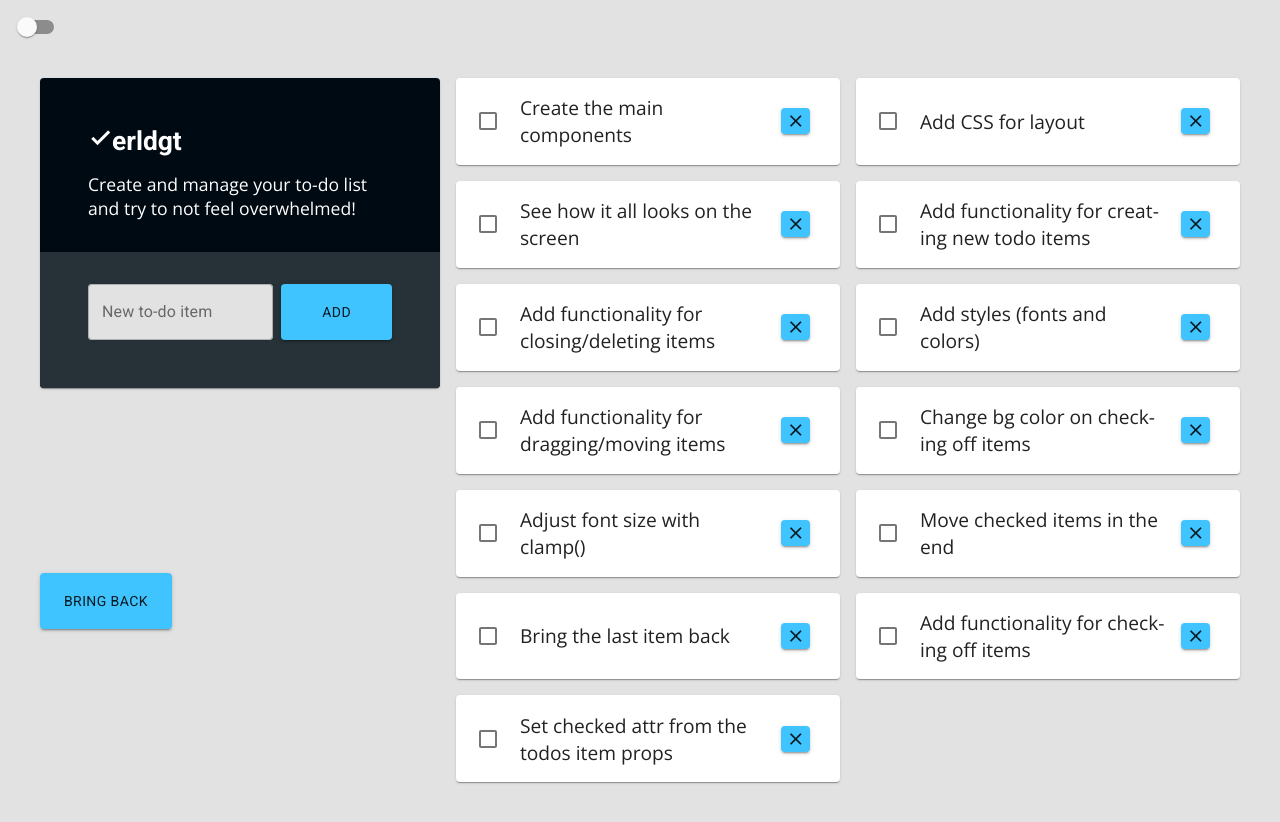
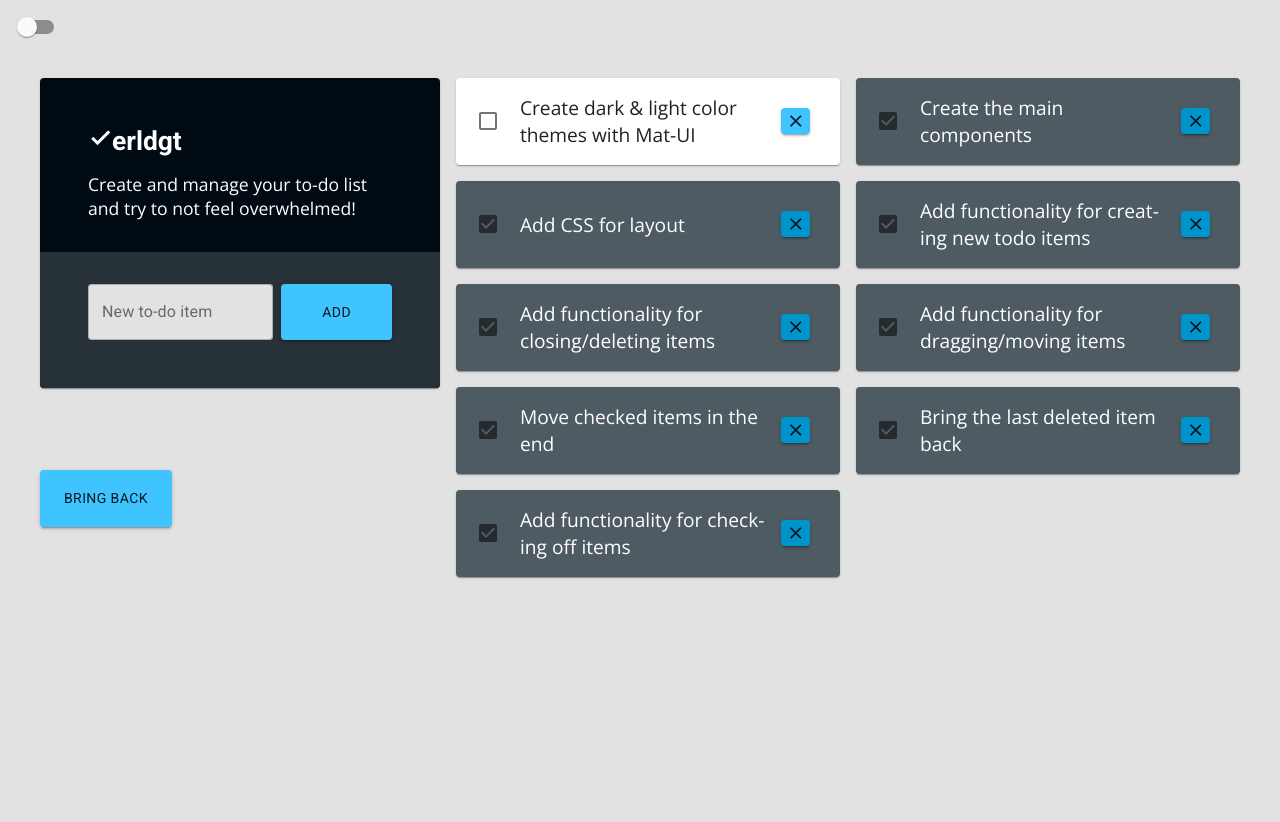
Before and after one commit to olhanotolga/erldgt-dream-todo, a React (Create React App) app: page / in a window 1280 px wide. Shown: the top 822 px of the page. Built offline with nearby package versions, Linux system fonts and the light colour scheme.

Commit message:
tidy up the code a bit

```diff
--- a/src/App.js
+++ b/src/App.js
@@ -8,19 +8,15 @@ import './App.css';
 class App extends React.Component {
 	state = {
 		todos: [
-			{ id: '1', text: 'Create the main components', check: false},
-			{ id: '2', text: 'Add CSS for layout', check: false},
-			{ id: '3', text: 'See how it all looks on the screen', check: false},
-			{ id: '4', text: 'Add functionality for creating new todo items', check: false},
-			{ id: '5', text: 'Add functionality for closing/deleting items', check: false},
-			{ id: '6', text: 'Add styles (fonts and colors)', check: false},
-			{ id: '7', text: 'Add functionality for dragging/moving items', check: false},
-			{ id: '8', text: 'Change bg color on checking off items', check: false},
-			{ id: '9', text: 'Adjust font size with clamp()', check: false},
-			{ id: '10', text: 'Move checked items in the end', check: false},
-			{ id: '11', text: 'Bring the last item back', check: false},
-			{ id: '12', text: 'Add functionality for checking off items', check: false},
-			{ id: '13', text: 'Set checked attr from the todos item props', check: false},
+			{ id: '1', text: 'Create the main components', check: true},
+			{ id: '2', text: 'Add CSS for layout', check: true},
+			{ id: '4', text: 'Add functionality for creating new todo items', check: true},
+			{ id: '5', text: 'Add functionality for closing/deleting items', check: true},
+			{ id: '6', text: 'Create dark & light color themes with Mat-UI', check: false},
+			{ id: '7', text: 'Add functionality for dragging/moving items', check: true},
+			{ id: '10', text: 'Move checked items in the end', check: true},
+			{ id: '11', text: 'Bring the last deleted item back', check: true},
+			{ id: '12', text: 'Add functionality for checking off items', check: true},
 		],
 		lastRemoved: ''
 	}
@@ -41,9 +37,7 @@ class App extends React.Component {
 		const newArray = [...this.state.todos];
 		let removedItem;
 		for (let todo of this.state.todos) {
-			if (todo.id === itemID) {
-				removedItem = todo;
-			}
+			if (todo.id === itemID) removedItem = todo;
 		}
 		let targetItemIndex = this.state.todos.indexOf(removedItem);
 		let removed = newArray.splice(targetItemIndex, 1);
@@ -60,12 +54,9 @@ class App extends React.Component {
 	}
 
 	changeStateOfCheckedItem = (itemID) => {
-		// console.log('sort items in progress, item changed:', itemID);
 		let checkedItem;
 		for (let todo of this.state.todos) {
-			if (todo.id === itemID) {
-				checkedItem = todo;
-			}
+			if (todo.id === itemID) checkedItem = todo;
 		}
 
 		let newCheckState = !checkedItem.check;
@@ -89,13 +80,6 @@ class App extends React.Component {
 		this.setState({ todos: newArray })
 	}
 
-	// // const [todos, updateTodos] = useState(props.todos);
-
-	// handleOnDragEnd(result) {
-
-
-	// 	updateTodos(items);
-	// }
 	render() {
 		return (
 			<main className="App">
--- a/src/components/todo-list/todo-item/todo-item.component.jsx
+++ b/src/components/todo-list/todo-item/todo-item.component.jsx
@@ -5,9 +5,7 @@ import Button from '@material-ui/core/Button';
 
 export class TodoItem extends React.Component {
 
-	// on checking the item off/back on
 	onCheckOnOff = () => {
-		// change the check prop of the todos object
 		this.props.onItemCheck(this.props.todoIndex);
 	}
 
--- a/src/components/todo-list/todo-list.component.jsx
+++ b/src/components/todo-list/todo-list.component.jsx
@@ -15,7 +15,6 @@ export function TodoList(props) {
 						{ props.todos.sort((a, b) => {
 							return (a.check - b.check)
 						}).map((item, index) => {
-
 							return (
 								<Draggable key={item.id} draggableId={item.id} index={index}>
 									{(provided) => (
```
Lines whose indentation alone changed are shown as unchanged.
